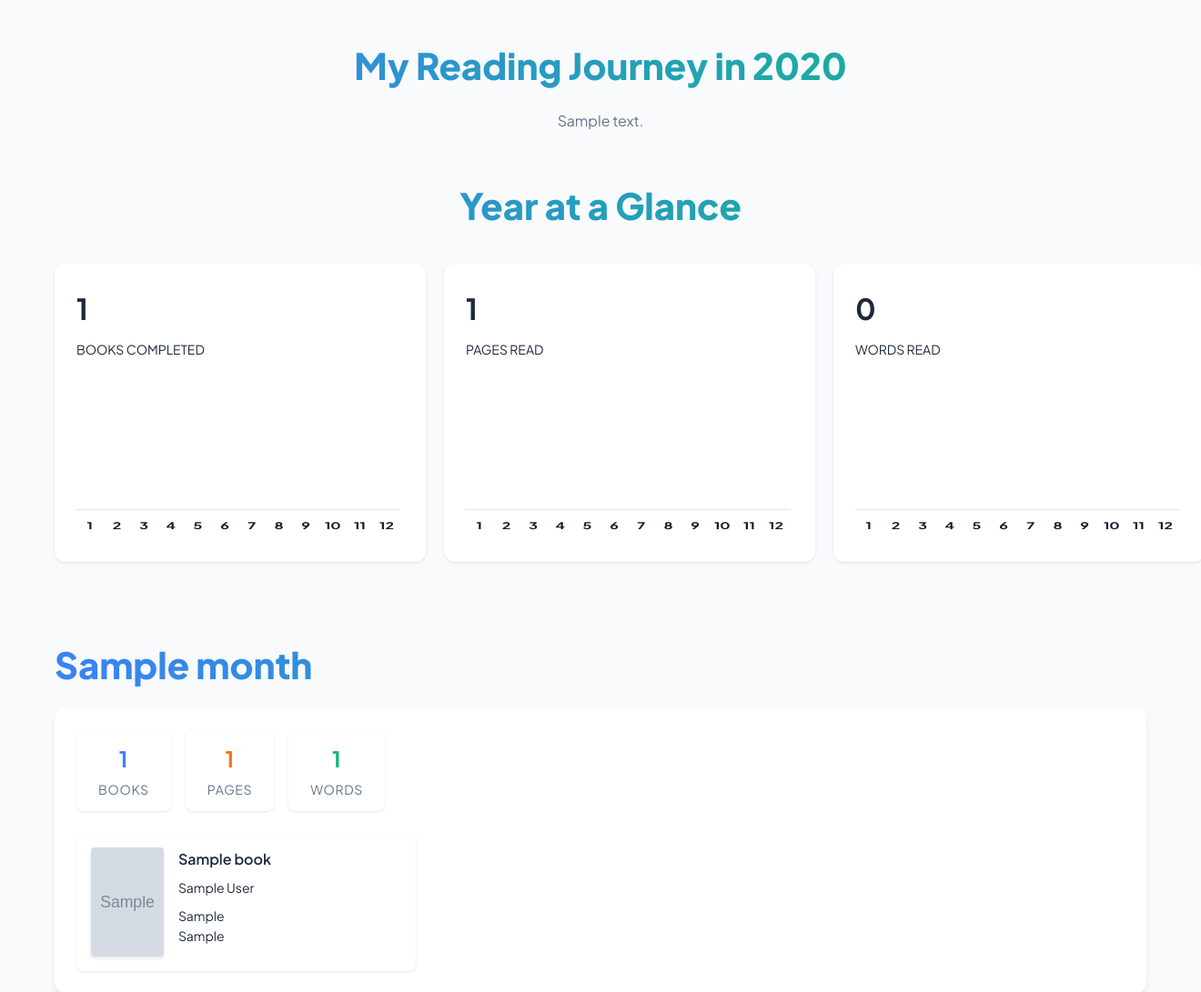
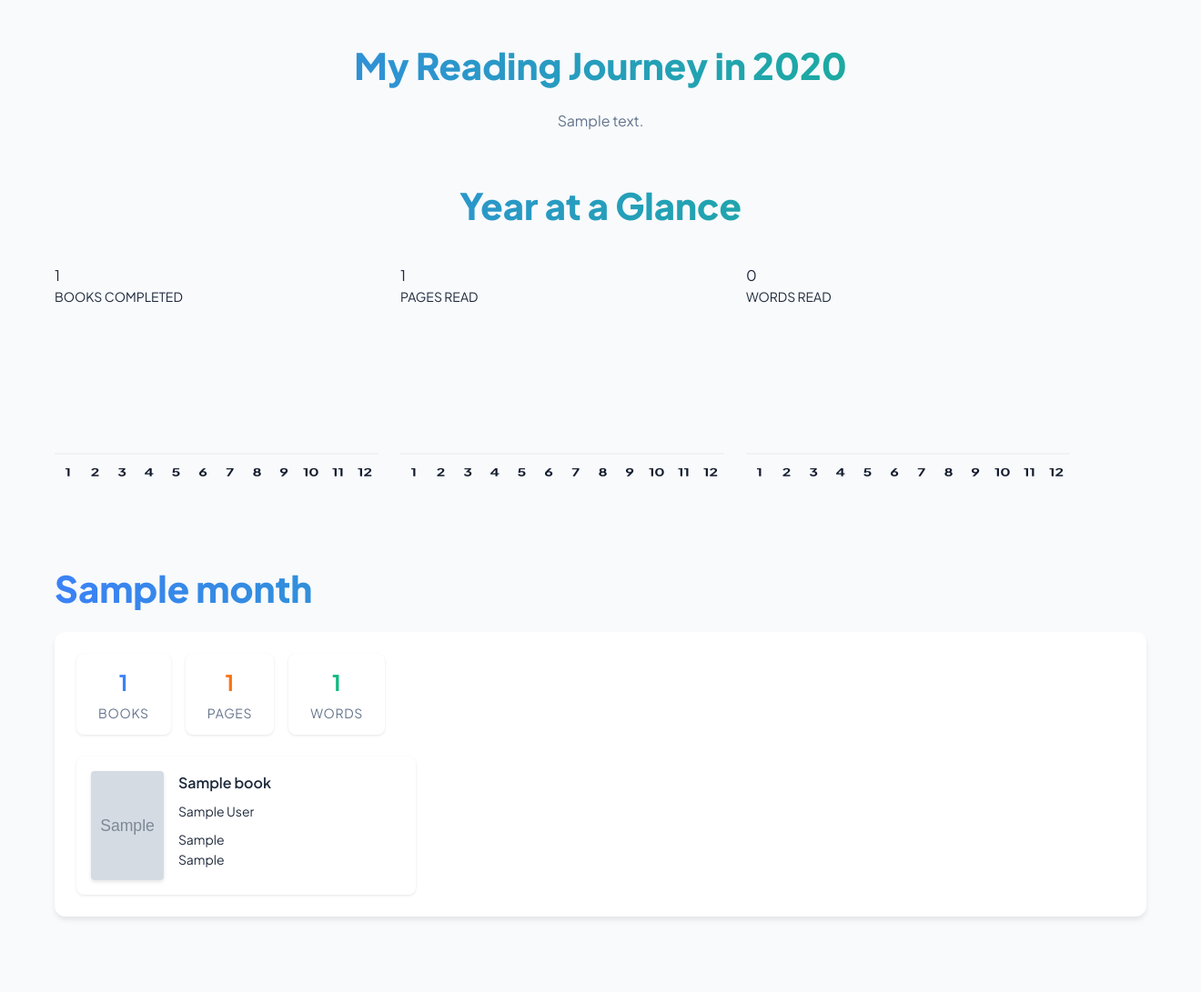
Before and after one commit to bmbell23/reading_tracker, a Python web app: template src/reading_list/templates/reports/yearly/yearly_reading_report.html in a window 1320 px wide. Shown: the top 1091 px of the page at 91% size. After the commit the page ends 1011 px from the top, so only its background shows below. Run offline with Jinja, Linux system fonts and the light colour scheme; the template is opened without the code that fills it: most values are stand-ins (such as "Sample title", 1, 10 or a date in 2020); grey boxes marked "Sample" are stand-in pictures.

Commit message:
v2.4.90: some minor tweaks to the yearly report

```diff
--- a/pyproject.toml
+++ b/pyproject.toml
@@ -4,7 +4,7 @@ build-backend = "setuptools.build_meta"
 
 [project]
 name = "reading_list"
-version = "2.4.89"
+version = "2.4.90"
 description = "Reading List Tracker"
 authors = [
     {name = "Your Name", email = "your.email@example.com"},
@@ -59,7 +59,7 @@ python_files = ["test_*.py"]
 pythonpath = ["."]
 
 [tool.mypy]
-python_version = "2.4.89"
+python_version = "2.4.90"
 warn_return_any = true
 warn_unused_configs = true
 disallow_untyped_defs = true
--- a/src/reading_list/templates/reports/yearly/yearly_reading_report.html
+++ b/src/reading_list/templates/reports/yearly/yearly_reading_report.html
@@ -262,24 +262,16 @@ Security and Performance Notes
             display: flex;
             gap: 20px;
             margin: 2rem 0;
-        }
+            max-width: 100%;
 
-        /* Chart Cards
-         * Individual containers for each chart
-         * Used by: Books, Pages, and Words charts
-         */
-        .stat-card {
-            flex: 1;
-            background: white;
-            padding: 1.5rem;
-            border-radius: 0.75rem;
-            box-shadow: 0 1px 3px rgba(0, 0, 0, 0.1);
-            height: 280px;  // Increased from 250px to accommodate larger chart
+ border-radius: 0.75rem;
+            width: calc(33.333% - 14px);  /* Equal width minus gap adjustment */
+            min-width: 250px;  /* Minimum width to prevent squishing */
         }
 
         .stat-value {
-            font-size: 2rem;
-            font-weight: 700;
+            -iitz: c:lc(33.32re -m;4x); / Equal widthminuspdjstmn
+            fint-weight250px00;Minimumwithrevnsquihing
             margin-bottom: 0.5rem;
         }
 
```
